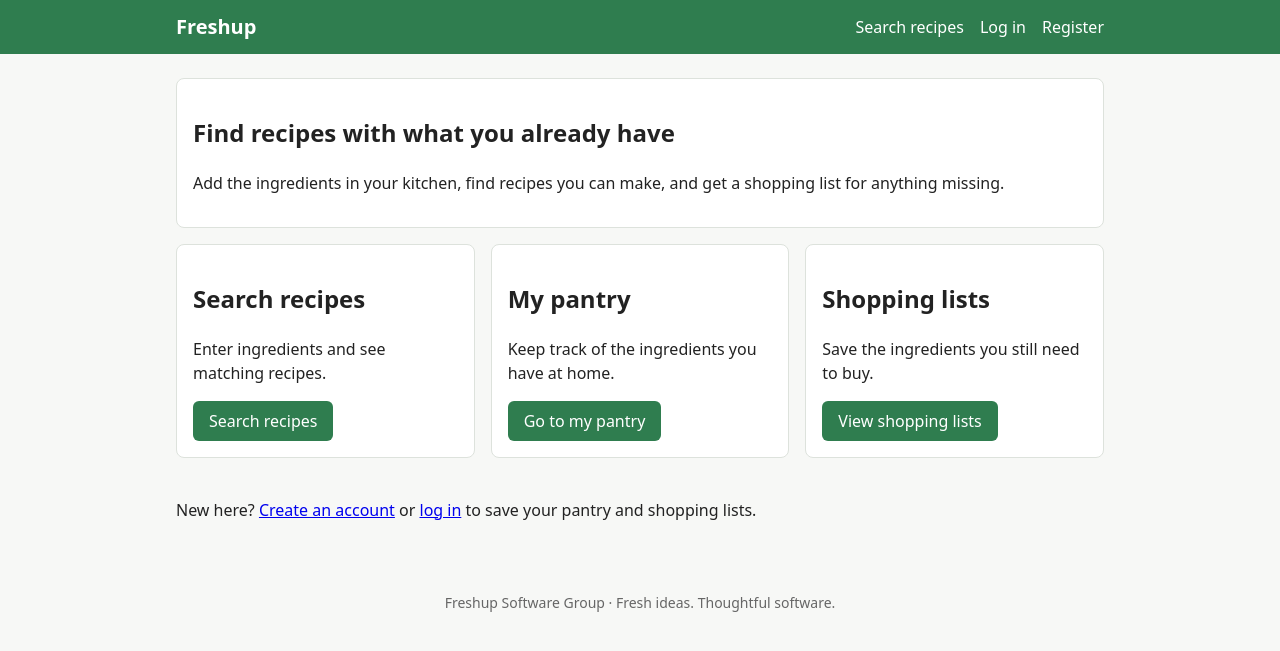
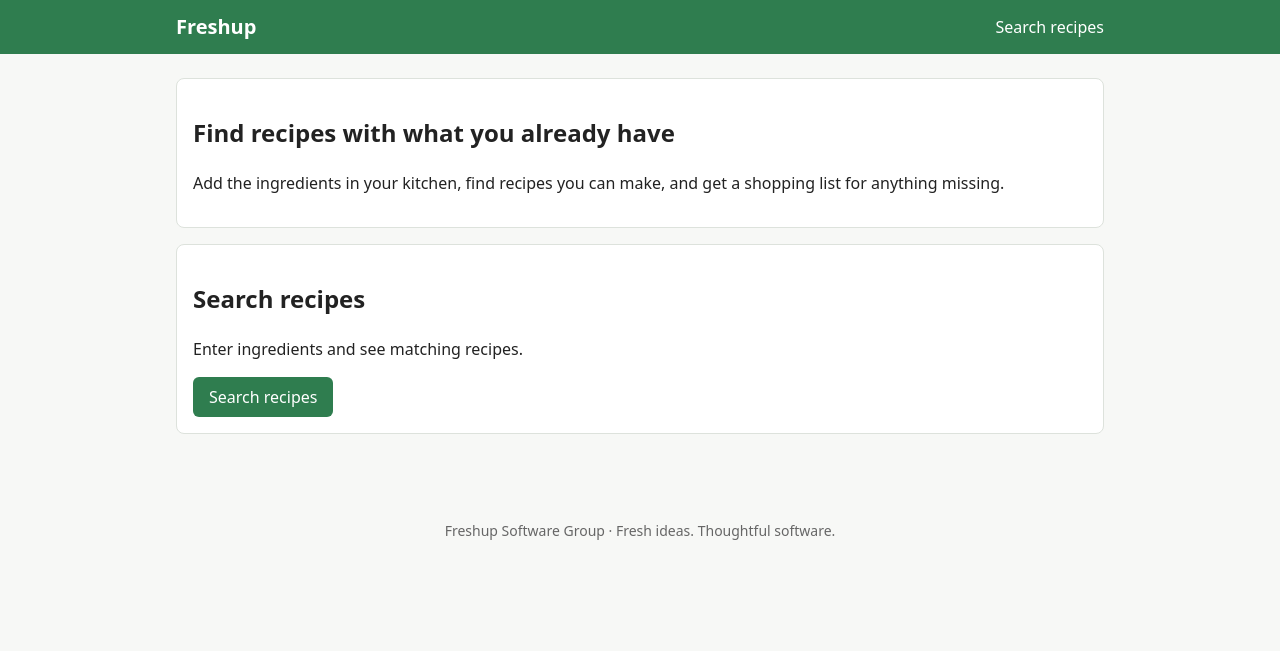
Before and after one commit to freshup-software-group/freshup-recipe-generator, a Flask app: page / in a window 1280 px wide. Shown: the top 651 px of the page. Run offline with Flask 3, Linux system fonts and the light colour scheme.

Commit message:
F7.1: fix home page and nav links with url_for

```diff
--- a/app/__init__.py
+++ b/app/__init__.py
@@ -55,4 +55,11 @@ def create_app(config_name=None):
     from .recipe_loader import load_recipes_command
     app.cli.add_command(load_recipes_command)
 
+    # Let templates check that a route exists before linking to it (F7.1)
+    @app.context_processor
+    def route_helpers():
+        def has_endpoint(name):
+            return name in app.view_functions
+        return {"has_endpoint": has_endpoint}
+
     return app
--- a/app/templates/base.html
+++ b/app/templates/base.html
@@ -9,16 +9,16 @@
 <body>
   <header class="site-header">
     <nav class="nav">
-      <a class="nav-brand" href="/">Freshup</a>
+      <a class="nav-brand" href="{{ url_for('index') }}">Freshup</a>
       <ul class="nav-links">
-        <li><a href="/recipes/">Search recipes</a></li>
+        <li><a href="{{ url_for('recipes.search') }}">Search recipes</a></li>
         {% if current_user and current_user.is_authenticated %}
-          <li><a href="/pantry/">My pantry</a></li>
-          <li><a href="/shopping/">Shopping lists</a></li>
-          <li><a href="/auth/logout">Log out</a></li>
+          {% if has_endpoint('pantry.index') %}<li><a href="{{ url_for('pantry.index') }}">My pantry</a></li>{% endif %}
+          <li><a href="{{ url_for('shopping.index') }}">Shopping lists</a></li>
+          {% if has_endpoint('auth.logout') %}<li><a href="{{ url_for('auth.logout') }}">Log out</a></li>{% endif %}
         {% else %}
-          <li><a href="/auth/login">Log in</a></li>
-          <li><a href="/auth/register">Register</a></li>
+          {% if has_endpoint('auth.login') %}<li><a href="{{ url_for('auth.login') }}">Log in</a></li>{% endif %}
+          {% if has_endpoint('auth.register') %}<li><a href="{{ url_for('auth.register') }}">Register</a></li>{% endif %}
         {% endif %}
       </ul>
     </nav>
--- a/app/templates/index.html
+++ b/app/templates/index.html
@@ -8,28 +8,35 @@
     <p>Add the ingredients in your kitchen, find recipes you can make, and get a shopping list for anything missing.</p>
   </section>
 
+  {# Pages behind login only show once the user is logged in or can log in #}
+  {% set can_open_private = current_user.is_authenticated or has_endpoint('auth.login') %}
+
   <div class="home-links">
     <div class="card">
       <h2>Search recipes</h2>
       <p>Enter ingredients and see matching recipes.</p>
-      <a class="button" href="/recipes/">Search recipes</a>
+      <a class="button" href="{{ url_for('recipes.search') }}">Search recipes</a>
     </div>
+    {% if can_open_private and has_endpoint('pantry.index') %}
     <div class="card">
       <h2>My pantry</h2>
       <p>Keep track of the ingredients you have at home.</p>
-      <a class="button" href="/pantry/">Go to my pantry</a>
+      <a class="button" href="{{ url_for('pantry.index') }}">Go to my pantry</a>
     </div>
+    {% endif %}
+    {% if can_open_private %}
     <div class="card">
       <h2>Shopping lists</h2>
       <p>Save the ingredients you still need to buy.</p>
-      <a class="button" href="/shopping/">View shopping lists</a>
+      <a class="button" href="{{ url_for('shopping.index') }}">View shopping lists</a>
     </div>
+    {% endif %}
   </div>
 
-  {% if not (current_user and current_user.is_authenticated) %}
+  {% if not current_user.is_authenticated and has_endpoint('auth.register') and has_endpoint('auth.login') %}
     <p class="home-note">
-      New here? <a href="/auth/register">Create an account</a> or
-      <a href="/auth/login">log in</a> to save your pantry and shopping lists.
+      New here? <a href="{{ url_for('auth.register') }}">Create an account</a> or
+      <a href="{{ url_for('auth.login') }}">log in</a> to save your pantry and shopping lists.
     </p>
   {% endif %}
 {% endblock %}
```
Also changed, not shown: tests/test_home_page.py (+35 -7 lines), tests/test_ui_shell.py (+5 -1 lines).
